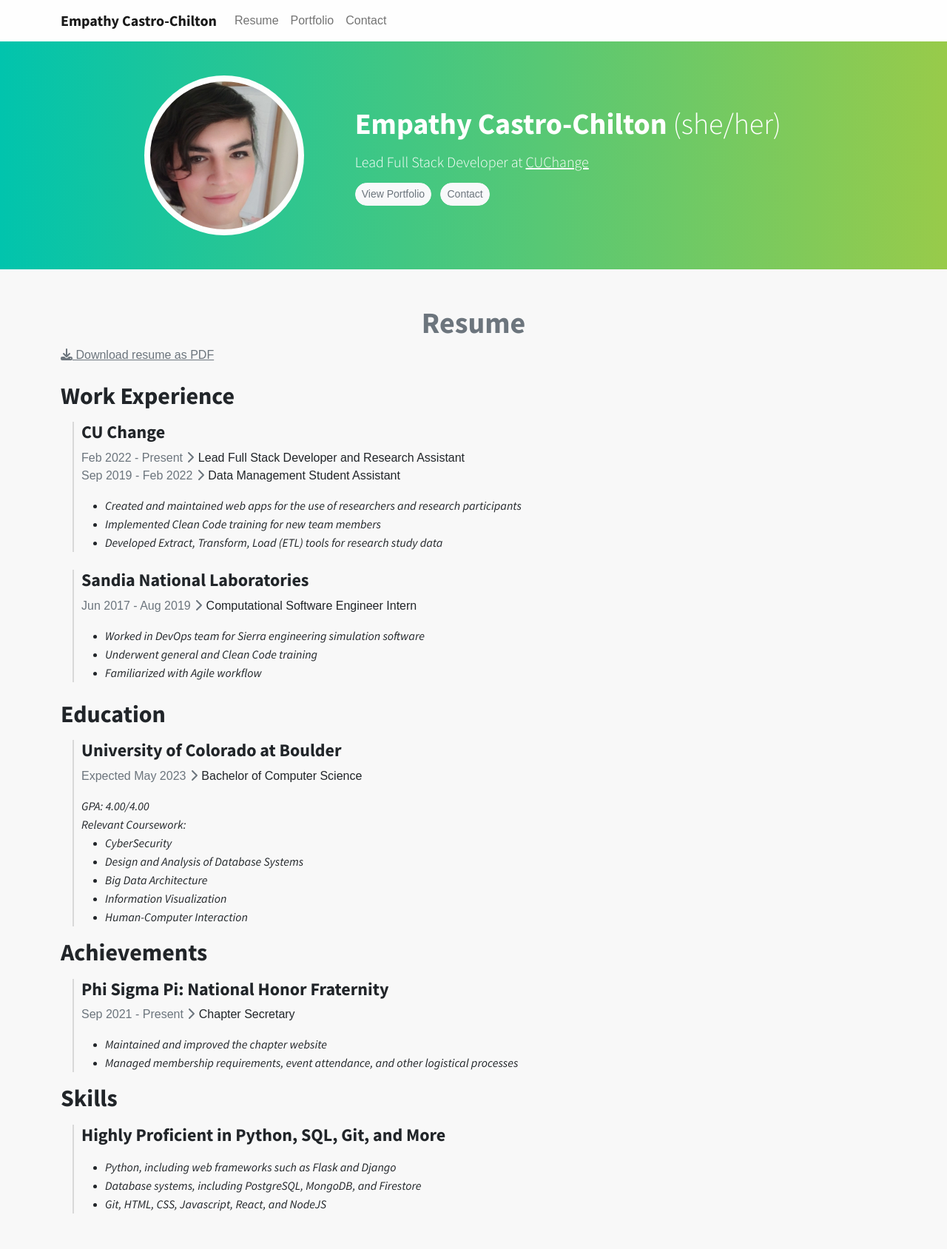
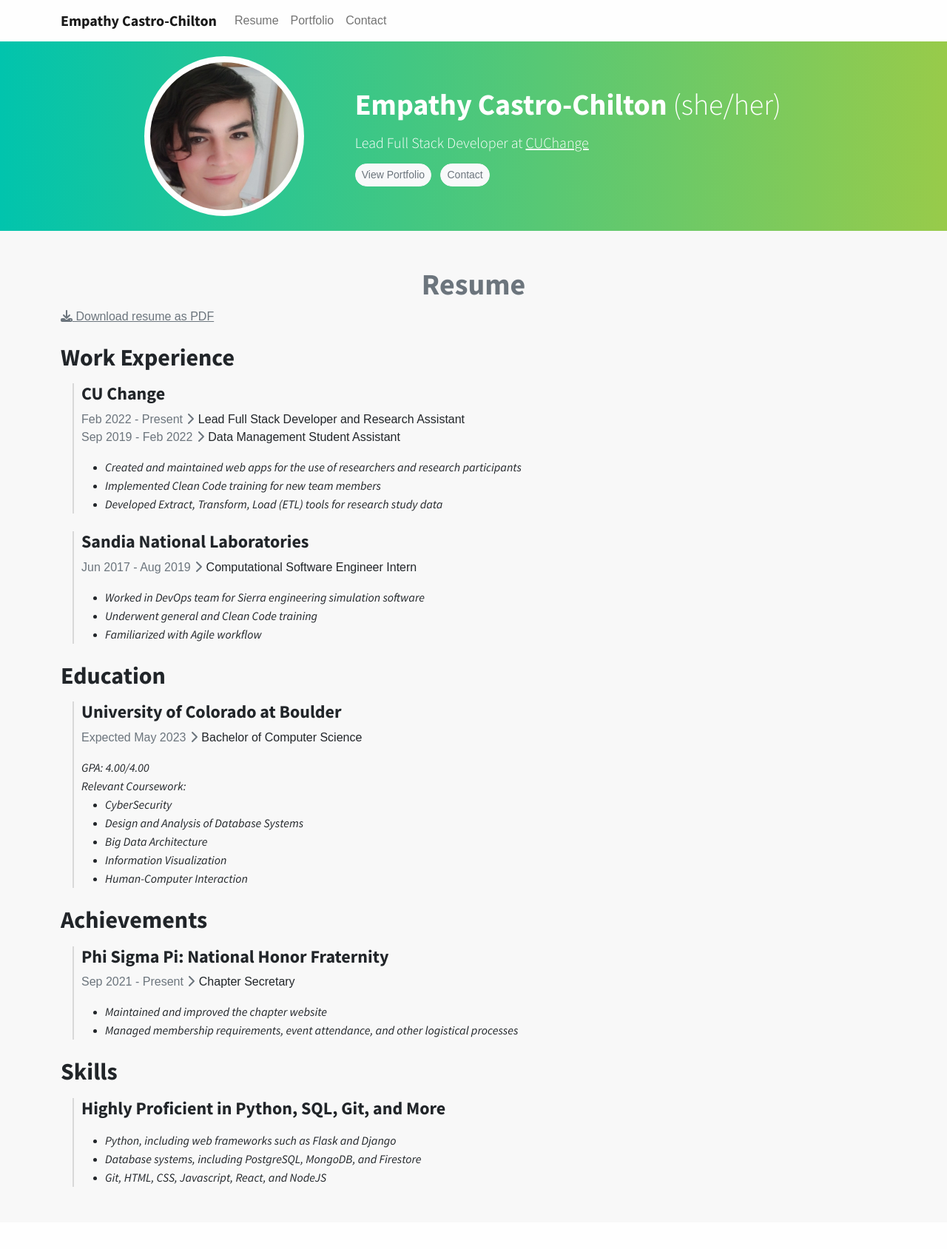
Before and after one commit to EmpathyCastro/Resume, a Flask app: page / in a window 1280 px wide. Shown: the whole page at 74% size. After the commit the page ends 1604 px from the top, so only its background shows below. Run offline with Flask 2, Linux system fonts and the light colour scheme; parts of the project's set-up code (start-up, migrations or seed data) failed here and were passed over; some libraries are stand-ins or nearby versions; some web fonts are replaced.

Commit message:
More style fixes

```diff
--- a/web/static/css/main.css
+++ b/web/static/css/main.css
@@ -40,7 +40,7 @@ h1, h2, h3, h4, h5, h6 {
 }
 
 .splash-container {
-    /*position: absolute;*/
+    position: relative;
     /*top: 0;*/
     /*left: 0;*/
 }
@@ -48,8 +48,8 @@ h1, h2, h3, h4, h5, h6 {
 .bg-splash {
     /* gradient from green to blue */
     background: linear-gradient(90deg, #01c4ad, #98cb4a);
-    /*width: 100vw;*/
-    padding: 50px 100px;
+    width: 100%;
+    /*padding: 50px 100px;*/
 }
 
 .filler-navbar {
@@ -91,14 +91,6 @@ h1, h2, h3, h4, h5, h6 {
     will-change: opacity, visibility;
 }
 
-.from-left {
-    transform: translateX(-15vw);
-}
-
-.from-right {
-    transform: translateX(15vw);
-}
-
 .fade-in-section.is-visible {
     opacity: 1;
     transform: none;
--- a/web/templates/home.html
+++ b/web/templates/home.html
@@ -3,7 +3,7 @@
 {% block content %}
   <div class="splash-container w-100">
     <div class="filler-navbar">.</div>
-    <div class="bg-splash">
+    <div class="bg-splash pt-4 pb-4">
       <div class="d-flex justify-content-center flex-wrap">
         <div class="text-center d-flex justify-content-center">
           <div class="me-5 d-flex flex-column justify-content-center">
@@ -27,10 +27,6 @@
       </div>
     </div>
   </div>
-{#  <div class="filler-navbar"></div>#}
-{#  <div class="filler-navbar"></div>#}
-{#  <div class="filler-navbar"></div>#}
-{#  <div class="filler-splash"></div>#}
   <div class="mt-5 container">
     <h1 class="mt-5 text-center text-muted">
       Resume
@@ -39,9 +35,9 @@
       <a class="text-muted" href="{{ url_for("static", filename="pdf/Resume.pdf") }}" target="_blank"><span class="fa-solid fa-download"></span> Download resume as PDF</a>
     </div>
     <div class="mt-4">
-      <h2>Work Experience</h2>
+      <h2 class="mt-4 fade-in-section">Work Experience</h2>
       <div>
-        <div class="ms-3 mt-3 block-left fade-in-section from-right">
+        <div class="ms-3 mt-3 block-left fade-in-section">
           <h4>CU Change</h4>
           <div><span class="text-muted">Feb 2022 - Present</span> <span class="fas fa-chevron-right text-muted"></span> Lead Full Stack Developer and Research Assistant</div>
           <div><span class="text-muted">Sep 2019 - Feb 2022</span> <span class="fas fa-chevron-right text-muted"></span> Data Management Student Assistant</div>
@@ -51,7 +47,7 @@
             <li><i>Developed Extract, Transform, Load (ETL) tools for research study data</i></li>
           </ul>
         </div>
-        <div class="ms-3 mt-4 block-left fade-in-section from-right">
+        <div class="ms-3 mt-4 block-left fade-in-section">
           <h4>Sandia National Laboratories</h4>
           <div><span class="text-muted">Jun 2017 - Aug 2019</span> <span class="fas fa-chevron-right text-muted"></span> Computational Software Engineer Intern</div>
           <ul class="mt-3">
@@ -61,9 +57,9 @@
           </ul>
         </div>
       </div>
-      <h2 class="mt-4">Education</h2>
+      <h2 class="mt-4 fade-in-section">Education</h2>
       <div>
-        <div class="ms-3 mt-3 block-left fade-in-section from-right">
+        <div class="ms-3 mt-3 block-left fade-in-section">
           <h4>University of Colorado at Boulder</h4>
           <div><span class="text-muted">Expected May 2023</span> <span class="fas fa-chevron-right text-muted"></span> Bachelor of Computer Science</div>
           <div class="mt-3">
@@ -79,9 +75,9 @@
           </div>
         </div>
       </div>
-      <h2>Achievements</h2>
+      <h2 class="mt-4 fade-in-section">Achievements</h2>
       <div>
-        <div class="ms-3 mt-3 block-left fade-in-section from-right">
+        <div class="ms-3 mt-3 block-left fade-in-section">
           <h4>Phi Sigma Pi: National Honor Fraternity</h4>
           <div><span class="text-muted">Sep 2021 - Present</span> <span class="fas fa-chevron-right text-muted"></span> Chapter Secretary</div>
           <div class="mt-3">
@@ -92,9 +88,9 @@
           </div>
         </div>
       </div>
-      <h2>Skills</h2>
+      <h2 class="mt-4 fade-in-section">Skills</h2>
       <div>
-        <div class="ms-3 mt-3 block-left fade-in-section from-right">
+        <div class="ms-3 mt-3 block-left fade-in-section">
           <h4>Highly Proficient in Python, SQL, Git, and More</h4>
           <div class="mt-3">
             <ul>
--- a/web/templates/layout.html
+++ b/web/templates/layout.html
@@ -28,7 +28,7 @@
 
   {% if not no_header %}
   <header class="site-header">
-    <nav class="navbar navbar-expand-lg navbar-light bg-transparent-blur fixed-top">
+    <nav class="navbar navbar-expand-sm navbar-light bg-transparent-blur fixed-top">
       <div class="container">
         <a class="navbar-brand" href="/">
           <b>Empathy Castro-Chilton</b>
```
